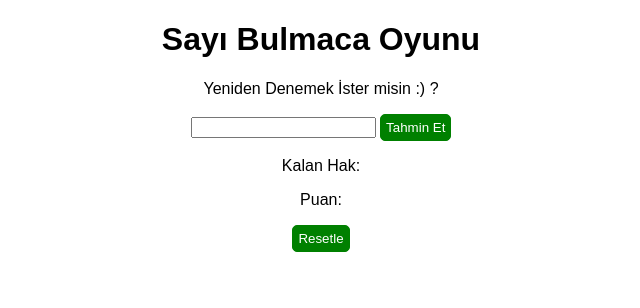
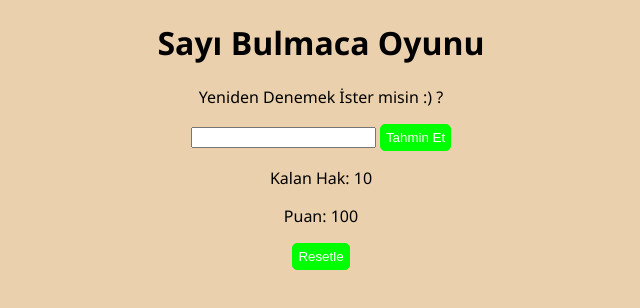
Before and after one commit to FurkanG99/odev-JS, a plain HTML site: page furkan_gultekin_JS_odev/Odev5/index.html in a window 1280 px wide. Both pictures are taken after a click on the button "Resetle". Shown: the whole page, without its empty margins (319-959 px from the left). Drawn offline with Linux system fonts and the light colour scheme.

Commit message:
ödev güncellendi

```diff
--- a/furkan_gultekin_JS_odev/Odev5/app.js
+++ b/furkan_gultekin_JS_odev/Odev5/app.js
@@ -18,34 +18,41 @@ msgElement.textContent = 'Bir Sayı Tahmin Et: '
 
 function controlGuess() {
   let userGuess = parseInt(document.getElementById('guessInputElement').value);
+  if(remainingAttemps==0){
+    alert('hakkınız bitti ciceğim');
+    return;
+  }
 
   if (userGuess === randomNumber) {
     // eşleşiyorsa
     alert("Tebrikler! Doğru Bildin");
     playerScore += scoreForCorrectAnswer;
     playerScoreElement.textContent = playerScore;
-    Resetle();
   } else {
     if (userGuess < randomNumber) {
       msgElement.textContent = 'Daha büyük bir sayı olacak';
     } else {
       msgElement.textContent = 'Daha Küçük bir sayı olacak';
     }
+
     alert("HAHAHAHAH Bilemedin mi :)) belki bu sefer bilirsin.");
     playerScore -= scoreForCorrectAnswer;
     remainingAttemps -= 1;
     playerScoreElement.textContent = playerScore;
     remainingAttemptsElement.textContent = remainingAttemps;
+
   }
+
 }
 if (attemps == 0){
-  Resetle();
+
 }
 
 // //! OYUNU SIFIRLAMA FONKSİYONU EKLE
 function Resetle(){
-  attemps = 3;
-  remainingAttemps= 3;
-  playerScore=0;
-  msgElement.textContent  = 'Yeniden Denemek İster misin :) ?'
-}
+  remainingAttemps=10;
+  playerScore=100;
+  playerScoreElement.textContent=100;
+  remainingAttemptsElement.textContent=10;
+
+  msgElement.textContent  = 'Yeniden Denemek İster misin :) ?' }
--- a/furkan_gultekin_JS_odev/Odev5/style.css
+++ b/furkan_gultekin_JS_odev/Odev5/style.css
@@ -1,12 +1,14 @@
 body {
-    font-family: Arial, sans-serif;
+    font-family: 'Segoe UI', Tahoma, Geneva, Verdana, sans-serif;
     text-align: center;
+    background-color: rgb(235, 208, 173);
   }
 
   .btn{
-    border: 1px solid green;
+    border: 1px solid rgb(0, 255, 0);
     padding: 5px;
     border-radius: 5px;
-    background-color: green;
+    background-color: rgb(0, 255, 0);
     color: white;
+    cursor: pointer;
   }
```
